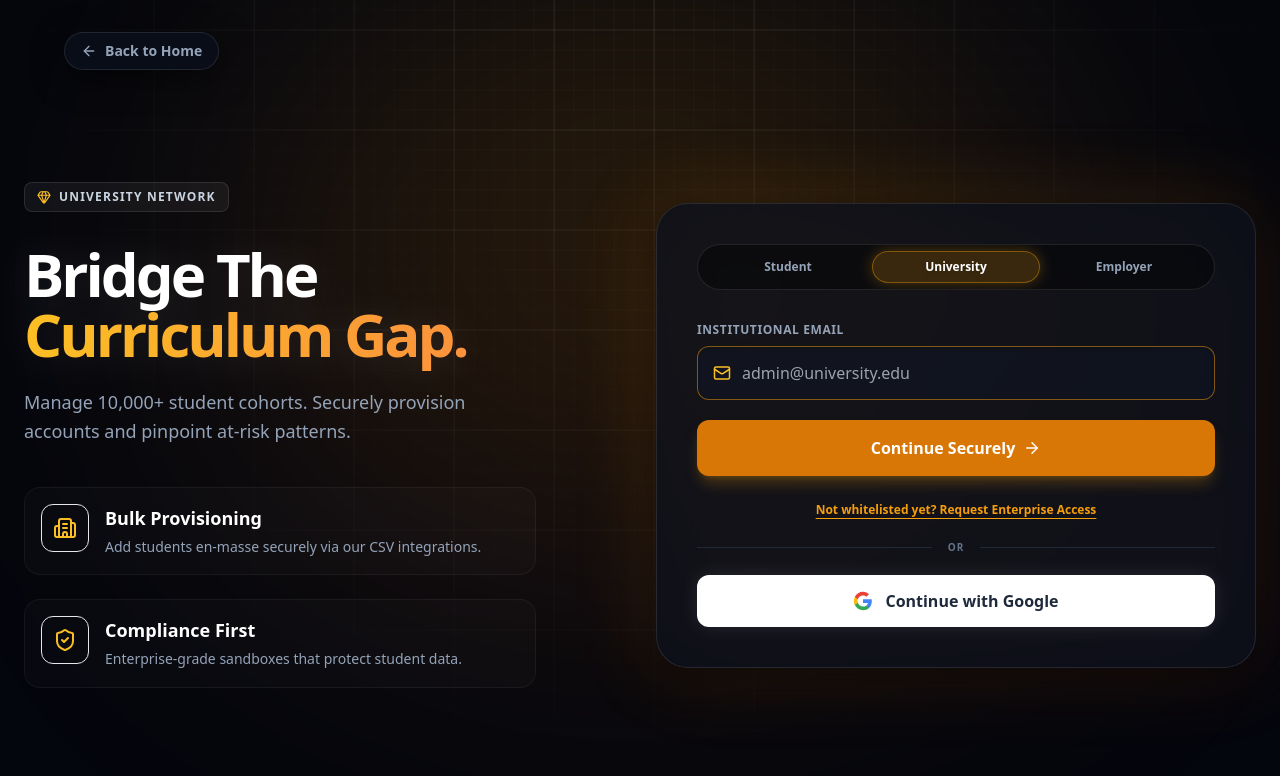
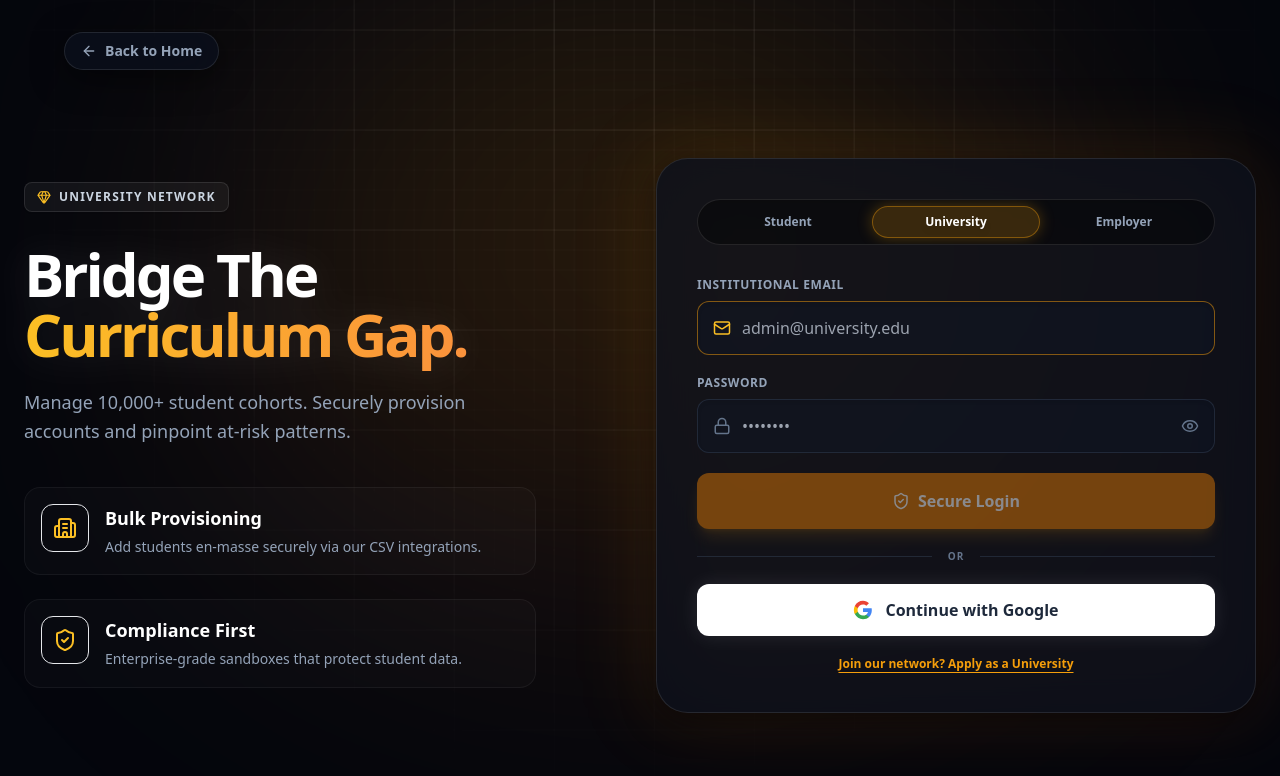
Before and after one commit to ANSH5252/SkillNova, a React (Vite) app: page /login in a window 1280 px wide. Both pictures are taken after a click on the button "University". Shown: the top 776 px of the page. Built offline with nearby package versions, Linux system fonts and the light colour scheme; no server answers.

Commit message:
♻️ refactor: streamline enterprise authentication UI and resolve pre-auth permission block

```diff
--- a/src/Login.jsx
+++ b/src/Login.jsx
@@ -29,7 +29,6 @@ export default function Login() {
   const [isStudentSignUp, setIsStudentSignUp] = useState(false);
   const [email, setEmail] = useState('');
   const [password, setPassword] = useState('');
-  const [partnerStep, setPartnerStep] = useState(1);
   const [partnerStatus, setPartnerStatus] = useState(null);
   const [loading, setLoading] = useState(false);
   const [errorMsg, setErrorMsg] = useState('');
@@ -129,42 +128,38 @@ export default function Login() {
     }
   };
 
-  const handlePartnerEmailCheck = async (e) => {
+  const handlePartnerCombinedSubmit = async (e) => {
     e.preventDefault();
     setErrorMsg('');
     setLoading(true);
 
+    let proceedToAuth = true;
+
     try {
       const adminDoc = await getDoc(doc(db, 'admins', email.toLowerCase()));
-      if (adminDoc.exists()) {
-        setPartnerStep(2);
-        setLoading(false);
-        return;
-      }
-
+      if (!adminDoc.exists()) {
         const q = query(collection(db, 'partner_applications'), where('email', '==', email.toLowerCase()));
         const snap = await getDocs(q);
 
         if (!snap.empty) {
           const appStatus = snap.docs[0].data().status;
-        if (appStatus === 'pending') setPartnerStatus('pending');
-        else if (appStatus === 'rejected') setPartnerStatus('rejected');
-        else setPartnerStep(2);
-      } else {
-        setPartnerStep(2);
+          if (appStatus === 'pending') {
+             setPartnerStatus('pending');
+             proceedToAuth = false;
+          }
+          else if (appStatus === 'rejected') {
+             setPartnerStatus('rejected');
+             proceedToAuth = false;
+          }
+        }
       }
     } catch (err) {
-      console.error(err);
-      setPartnerStep(2);
-    } finally {
-      setLoading(false);
+      console.error("Error checking application status:", err);
+      // Ignore Firestore permission errors before login, fallback to login attempt.
+      proceedToAuth = true;
     }
-  };
 
-  const handlePartnerFinalSubmit = async (e) => {
-    e.preventDefault();
-    setLoading(true);
-    setErrorMsg('');
+    if (proceedToAuth) {
        try {
          const userCredential = await signInWithEmailAndPassword(auth, email, password);
          await checkAdminAndRoute(userCredential.user.email);
@@ -179,9 +174,10 @@ export default function Login() {
          } else {
              setErrorMsg("Invalid credentials. Accounts must be pre-approved.");
          }
-    } finally {
+       }
+    }
+
     setLoading(false);
-    }
   };
 
   // --- DYNAMIC CONTENT BUILDERS ---
@@ -337,15 +333,15 @@ export default function Login() {
               <div className="relative flex items-center p-1.5 bg-black/40 border border-white/10 rounded-full mb-8 w-full shadow-inner overflow-hidden">
                 <div className={`absolute top-1.5 bottom-1.5 left-1.5 w-[calc(33.333%-4px)] rounded-full border transition-all duration-500 ease-[cubic-bezier(0.25,1,0.5,1)] ${getSliderTranslate()} ${getSliderColor()}`}></div>
 
-                <button type="button" onClick={() => { setActiveTab('student'); setErrorMsg(''); setPartnerStep(1); }} className={`relative z-10 flex-1 py-2 rounded-full text-xs font-bold transition-colors duration-300 flex items-center justify-center gap-1.5 ${activeTab === 'student' ? 'text-white drop-shadow-md' : 'text-slate-400 hover:text-slate-200'}`}>
+                <button type="button" onClick={() => { setActiveTab('student'); setErrorMsg(''); }} className={`relative z-10 flex-1 py-2 rounded-full text-xs font-bold transition-colors duration-300 flex items-center justify-center gap-1.5 ${activeTab === 'student' ? 'text-white drop-shadow-md' : 'text-slate-400 hover:text-slate-200'}`}>
                   <span className="truncate">Student</span>
                 </button>
 
-                <button type="button" onClick={() => { setActiveTab('partner'); setErrorMsg(''); setPartnerStep(1); }} className={`relative z-10 flex-1 py-2 rounded-full text-xs font-bold transition-colors duration-300 flex items-center justify-center gap-1.5 ${activeTab === 'partner' ? 'text-white drop-shadow-md' : 'text-slate-400 hover:text-slate-200'}`}>
+                <button type="button" onClick={() => { setActiveTab('partner'); setErrorMsg(''); }} className={`relative z-10 flex-1 py-2 rounded-full text-xs font-bold transition-colors duration-300 flex items-center justify-center gap-1.5 ${activeTab === 'partner' ? 'text-white drop-shadow-md' : 'text-slate-400 hover:text-slate-200'}`}>
                   <span className="truncate">University</span>
                 </button>
 
-                <button type="button" onClick={() => { setActiveTab('employer'); setErrorMsg(''); setPartnerStep(1); }} className={`relative z-10 flex-1 py-2 rounded-full text-xs font-bold transition-colors duration-300 flex items-center justify-center gap-1.5 ${activeTab === 'employer' ? 'text-white drop-shadow-md' : 'text-slate-400 hover:text-slate-200'}`}>
+                <button type="button" onClick={() => { setActiveTab('employer'); setErrorMsg(''); }} className={`relative z-10 flex-1 py-2 rounded-full text-xs font-bold transition-colors duration-300 flex items-center justify-center gap-1.5 ${activeTab === 'employer' ? 'text-white drop-shadow-md' : 'text-slate-400 hover:text-slate-200'}`}>
                   <span className="truncate">Employer</span>
                 </button>
               </div>
@@ -362,7 +358,7 @@ export default function Login() {
                   <div className="w-16 h-16 bg-amber-500/10 border border-amber-500/20 rounded-full flex items-center justify-center mx-auto mb-4"><Clock className="text-amber-400 w-8 h-8" /></div>
                   <h3 className="text-xl font-bold text-white mb-2">Review in Progress</h3>
                   <p className="text-sm text-slate-400 mb-6 px-4">Your application for <strong className="text-slate-200">{email}</strong> is securely under review by administrators.</p>
-                  <button onClick={() => {setPartnerStatus(null); setPartnerStep(1); setEmail('');}} className="w-full bg-slate-800 hover:bg-slate-700 text-white font-bold py-3.5 px-4 rounded-xl shadow-lg transition-colors">Use a different account</button>
+                  <button onClick={() => {setPartnerStatus(null); setEmail(''); setPassword('');}} className="w-full bg-slate-800 hover:bg-slate-700 text-white font-bold py-3.5 px-4 rounded-xl shadow-lg transition-colors">Use a different account</button>
                 </div>
               )}
 
@@ -371,15 +367,14 @@ export default function Login() {
                   <div className="w-16 h-16 bg-rose-500/10 border border-rose-500/20 rounded-full flex items-center justify-center mx-auto mb-4"><XCircle className="text-rose-400 w-8 h-8" /></div>
                   <h3 className="text-xl font-bold text-white mb-2">Access Declined</h3>
                   <p className="text-sm text-slate-400 mb-6 px-4">Your application for access could not be verified at this time.</p>
-                  <button onClick={() => {setPartnerStatus(null); setPartnerStep(1); setEmail('');}} className="w-full bg-slate-800 hover:bg-slate-700 text-white font-bold py-3.5 px-4 rounded-xl shadow-lg transition-colors">Return to Login</button>
+                  <button onClick={() => {setPartnerStatus(null); setEmail(''); setPassword('');}} className="w-full bg-slate-800 hover:bg-slate-700 text-white font-bold py-3.5 px-4 rounded-xl shadow-lg transition-colors">Return to Login</button>
                 </div>
               )}
 
               {/* ENTERPRISE / EMPLOYER LOGIN FLOW */}
               {(activeTab === 'partner' || activeTab === 'employer') && partnerStatus === null && (
                 <div className="animate-fade-in">
-                  {partnerStep === 1 ? (
-                    <form onSubmit={handlePartnerEmailCheck} className="space-y-5">
+                  <form onSubmit={handlePartnerCombinedSubmit} className="space-y-5">
                     <div>
                       <label className="block text-slate-400 text-xs font-bold mb-2 uppercase tracking-wider">
                         {activeTab === 'employer' ? 'Work Email Address' : 'Institutional Email'}
@@ -394,35 +389,12 @@ export default function Login() {
                         />
                       </div>
                     </div>
-                      <button
-                        type="submit" disabled={loading || !email}
-                        className={`w-full text-white font-black py-4 px-4 rounded-xl flex items-center justify-center gap-2 shadow-lg mt-5 transition-all hover:scale-[1.01]
-                          ${activeTab === 'employer' ? 'bg-emerald-600 hover:bg-emerald-500 shadow-emerald-500/25' : 'bg-amber-600 hover:bg-amber-500 shadow-amber-500/25'}`}
-                      >
-                        {loading ? <Activity size={18} className="animate-spin" /> : <>Continue Securely <ArrowRight size={18} /></>}
-                      </button>
-
-                      {activeTab === 'partner' && (
-                        <div className="text-center mt-4">
-                           <Link to="/apply" className="text-xs font-bold text-amber-500 hover:text-amber-400 transition-colors underline underline-offset-4">Not whitelisted yet? Request Enterprise Access</Link>
-                        </div>
-                      )}
-
-                      <Divider />
-                      <GoogleButton />
-                    </form>
-                  ) : (
-                    <form onSubmit={handlePartnerFinalSubmit} className="animate-fade-in space-y-5">
-                      <div className="flex items-center justify-between bg-slate-900/40 border border-slate-700/50 p-3 rounded-xl mb-4 shadow-inner">
-                        <span className="text-sm text-slate-300 truncate max-w-[200px]">{email}</span>
-                        <button type="button" onClick={() => setPartnerStep(1)} className={`text-xs font-bold transition-colors ${activeTab === 'employer' ? 'text-emerald-400 hover:text-emerald-300' : 'text-amber-400 hover:text-amber-300'}`}>Edit</button>
-                      </div>
                     <div>
                       <label className="block text-slate-400 text-xs font-bold mb-2 uppercase tracking-wider">Password</label>
                       <div className="relative group">
                         <Lock className={`absolute left-4 top-1/2 -translate-y-1/2 text-slate-500 transition-colors ${activeTab === 'employer' ? 'group-focus-within:text-emerald-400' : 'group-focus-within:text-amber-400'}`} size={18} />
                         <input
-                            type={showPassword ? 'text' : 'password'} required autoFocus value={password} onChange={(e) => setPassword(e.target.value)}
+                          type={showPassword ? 'text' : 'password'} required value={password} onChange={(e) => setPassword(e.target.value)}
                           className={`w-full bg-slate-900/40 border border-slate-700/50 rounded-xl py-3.5 pl-11 pr-11 text-white outline-none transition-colors shadow-inner
                             ${activeTab === 'employer' ? 'focus:border-emerald-500/50 hover:bg-slate-900/60' : 'focus:border-amber-500/50 hover:bg-slate-900/60'}`}
                           placeholder="••••••••"
@@ -432,17 +404,27 @@ export default function Login() {
                         </button>
                       </div>
                     </div>
+
                     <button
-                        type="submit" disabled={loading || !password}
-                        className={`w-full text-white font-black py-4 px-4 rounded-xl flex items-center justify-center mt-5 shadow-lg transition-all hover:scale-[1.01]
+                      type="submit" disabled={loading || !email || !password}
+                      className={`w-full text-white font-black py-4 px-4 rounded-xl flex items-center justify-center mt-5 shadow-lg transition-all hover:scale-[1.01] disabled:opacity-50
                         ${activeTab === 'employer' ? 'bg-emerald-600 hover:bg-emerald-500 shadow-emerald-500/25' : 'bg-amber-600 hover:bg-amber-500 shadow-amber-500/25'}`}
                     >
                       {loading ? <Activity size={18} className="animate-spin" /> : <><ShieldCheck size={18} className="mr-2"/> Secure Login</>}
                     </button>
+
                     <Divider />
                     <GoogleButton />
+
+                    <div className="text-center mt-6 space-y-3 flex flex-col">
+                      {activeTab === 'partner' && (
+                         <Link to="/apply" className="text-xs font-bold text-amber-500 hover:text-amber-400 transition-colors underline underline-offset-4">Join our network? Apply as a University</Link>
+                      )}
+                      {activeTab === 'employer' && (
+                         <Link to="/apply" className="text-xs font-bold text-emerald-500 hover:text-emerald-400 transition-colors underline underline-offset-4">Looking to hire? Apply for an Employer Account</Link>
+                      )}
+                    </div>
                   </form>
-                  )}
                 </div>
               )}
 
```
Lines whose indentation alone changed are shown as unchanged.
